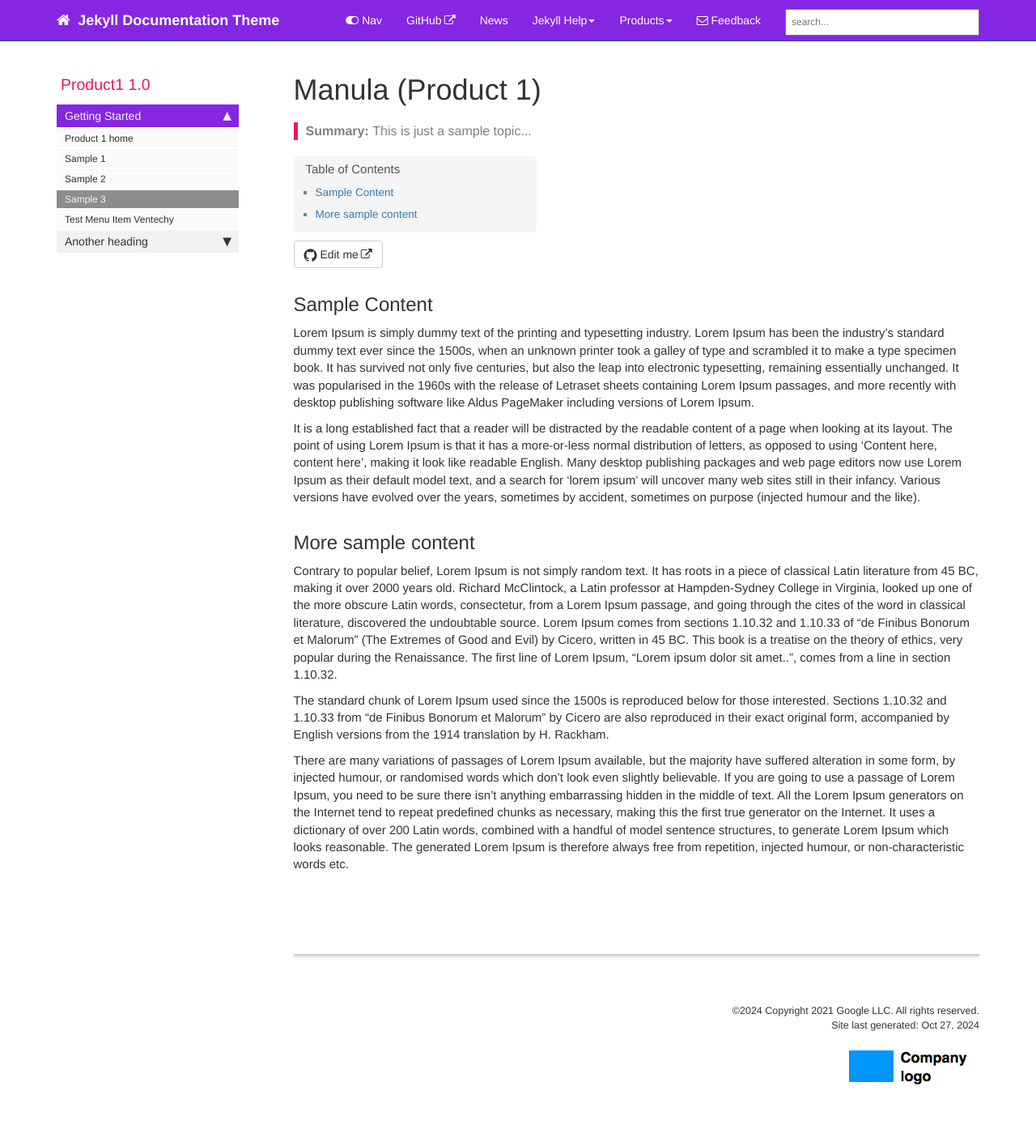
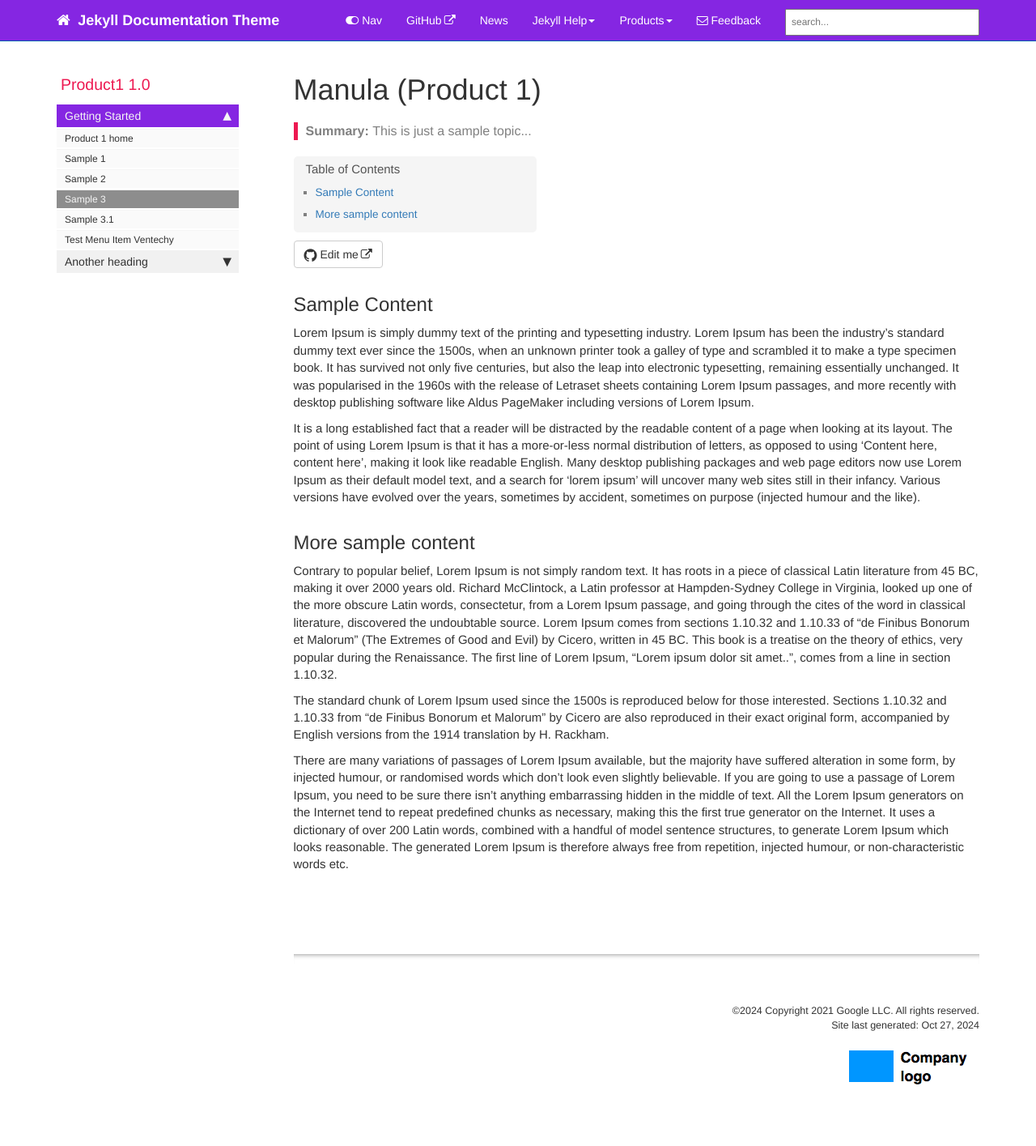
Before and after one commit to chanakavp/Ventechy, a Jekyll site: the page built from pages/product1/p1_sample3.md, in a window 1280 px wide. Shown: the whole page at 81% size. Built offline with Jekyll 4.4.1, drawn with Linux system fonts in a browser that asks for light colours; comment, search, counter and statistics services are not loaded.

Commit message:
Fixed menu

```diff
--- a/_data/sidebars/product1_sidebar.yml
+++ b/_data/sidebars/product1_sidebar.yml
@@ -39,6 +39,10 @@ entries:
       url: /p1_sample3.html
       output: web, pdf
 
+    - title: Sample 3.1
+      url: /p1_sample3_1.html
+      output: web, pdf
+
     - title: Test Menu Item Ventechy
       url: /p1_HTML2markdown.html
       output: web, pdf
```
